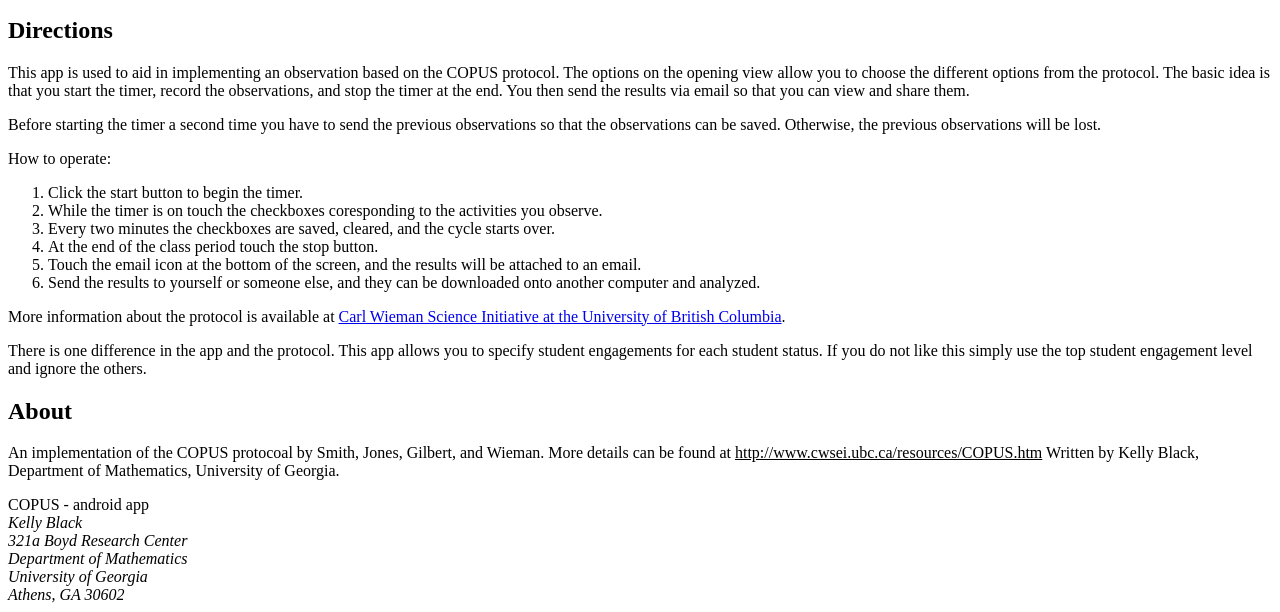
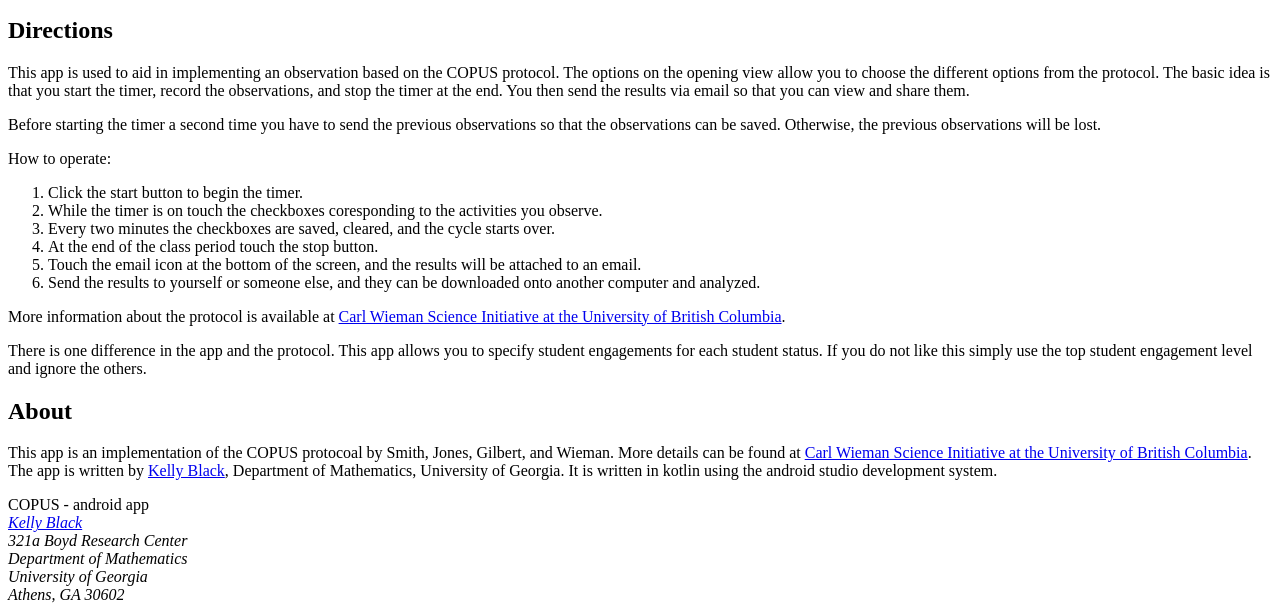
Before and after one commit to KellyBlack/COPUS, a plain HTML site: page www/index.html in a window 1280 px wide. Shown: the part 238-850 px from the top of the page. Drawn offline with Linux system fonts and the light colour scheme.

Commit message:
Fixed the about section in the static website

```diff
--- a/www/index.html
+++ b/www/index.html
@@ -45,15 +45,14 @@
 
 <section>
 <h2><a name="#about">About</a></h2>
-<p>An implementation of the COPUS protocoal by Smith, Jones, Gilbert, and Wieman. More details can be found at <u>http://www.cwsei.ubc.ca/resources/COPUS.htm</u>
-Written by Kelly Black, Department of Mathematics, University of Georgia.</p>
+<p>This app is an implementation of the COPUS protocoal by Smith, Jones, Gilbert, and Wieman. More details can be found at <a href="http://www.cwsei.ubc.ca/resources/COPUS.htm">Carl Wieman Science Initiative at the University of British Columbia</a>. The app is written by <a href="emailto:kjblack@gmail.com">Kelly Black</a>, Department of Mathematics, University of Georgia. It is written in kotlin using the android studio development system.</p>
 </section>
 
 </article>
 
 <footer>
 <div id="mainFooter" class="">COPUS - android app</div>
-<div id="contactInfo" class=""><address>Kelly Black <br/> 321a Boyd Research Center <br/> Department of Mathematics <br/> University of Georgia <br/> Athens, GA 30602 </address></div>
+<div id="contactInfo" class=""><address><a href="emailto:kjblack@gmail.com">Kelly Black</a> <br/> 321a Boyd Research Center <br/> Department of Mathematics <br/> University of Georgia <br/> Athens, GA 30602 </address></div>
 </footer>
 
 </body>
```
